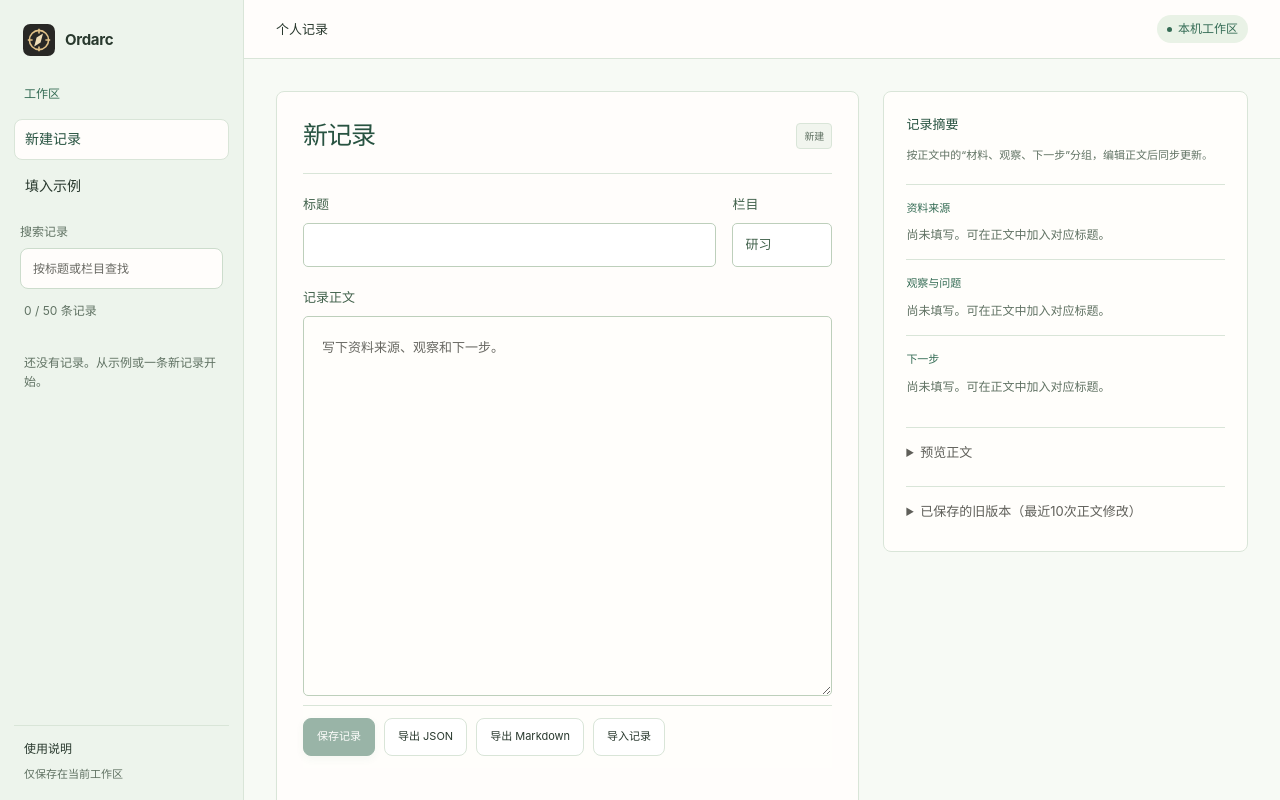
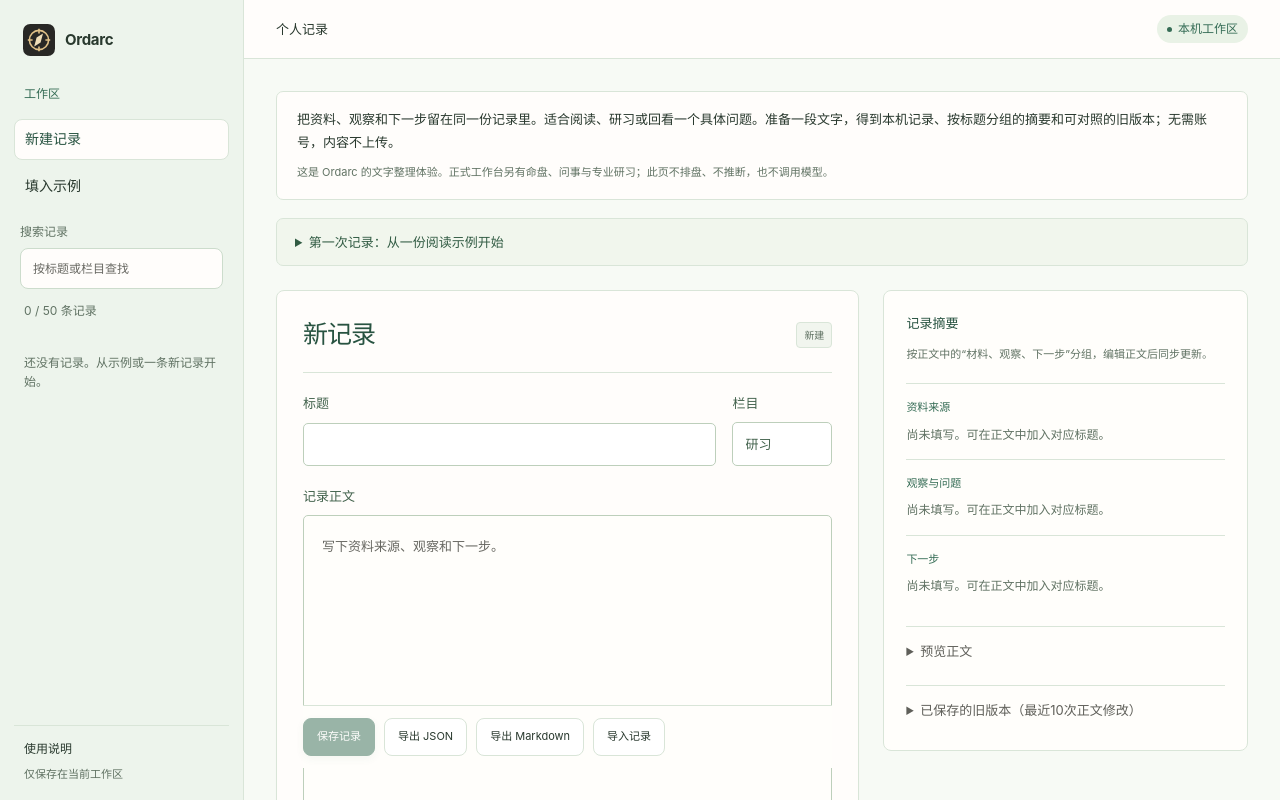
Before and after one commit to Chumaniac/ordarc-experience-shell, a React (Vite) app: page / in a window 1280 px wide. Built offline with nearby package versions, Linux system fonts and the light colour scheme.

Commit message:
Explain the note workspace and guide a first saved record

```diff
--- a/demo.css
+++ b/demo.css
@@ -142,3 +142,5 @@ main#content{padding:32px;overflow-y:auto}.note-desk{display:grid;grid-template-
 @media(max-width:720px){.workspace-shell{display:block}.app-sidebar{padding:16px 20px}.sidebar-actions{gap:8px}.sidebar-actions button{font-size:12px}.app-sidebar{border-bottom:1px solid var(--tool-line)}.workspace-bar{height:46px;font-size:12px}main#content{padding:20px}.note-editor{padding:20px;gap:18px}.editor-heading{align-items:start}.editor-heading h1{font-size:22px}.editor-heading>span{padding:3px 5px;white-space:nowrap}.note-meta{grid-template-columns:1fr 90px;gap:10px}.note-editor textarea{height:330px;padding:14px;font-size:16px}.note-editor>.actions{display:grid;grid-template-columns:1fr 1fr;gap:8px}.inspector-toggle{display:flex;justify-content:space-between;width:100%;background:#edf4e8;padding:12px;font-size:12px}.inspector-toggle::after{content:'+'}.inspector-toggle[aria-expanded=true]::after{content:'−'}.note-inspector{margin-top:12px;padding:20px}.note-summary-grid{grid-template-columns:1fr;gap:0}.note-editor label{font-size:12px}.note-desk{gap:18px}.help{margin-top:24px}}
 
 .record-item.selected small{color:#465e4a}
+
+.note-purpose{margin:0 0 18px;padding:16px 20px;border:1px solid var(--tool-line);border-radius:7px;background:#fffdfb;font-size:13px;line-height:1.8}.note-purpose p{margin:0}.note-purpose p+p{margin-top:8px;color:var(--tool-muted);font-size:11px}.note-purpose strong{font-weight:550}.note-start-guide{margin:0 0 24px;padding:0 18px;border:1px solid var(--tool-line);border-radius:7px;background:#f1f6ed}.note-start-guide>summary{cursor:pointer;padding:13px 0;font-size:13px;font-weight:550;color:#315b43}.note-start-guide ol{display:grid;grid-template-columns:repeat(3,minmax(0,1fr));gap:24px;padding-left:20px;margin:12px 0 18px}.note-start-guide li{font-size:12px;min-width:0}.note-start-guide p{color:var(--tool-muted);font-size:12px;line-height:1.8;margin:7px 0 10px}.note-start-guide button{font-size:12px;min-height:38px}.note-start-guide button:disabled{opacity:.5}.note-start-guide #note-summary-heading{scroll-margin-top:24px}@media(max-width:1100px){.note-start-guide ol{grid-template-columns:1fr;gap:14px}.note-start-guide button{min-height:44px}}
--- a/demo.tsx
+++ b/demo.tsx
@@ -133,6 +133,16 @@ function Demo() {
     setDraft({ ...draft, ...patch });
     setDirty(true);
   };
+  function loadExample() {
+    if (!canLeave()) return;
+    setDraft({ ...blank(), title: "一次阅读记录", notes: "材料：一篇关于时间安排的文章\n\n观察：上午适合处理需要连续思考的事。\n\n下一步：下周留出两段不安排会议的时间。" });
+    setDirty(true);
+    requestAnimationFrame(() => document.getElementById('record-title')?.focus());
+  }
+  function showInspector() {
+    setInspectorExpanded(true);
+    requestAnimationFrame(() => { const heading = document.getElementById('note-summary-heading'); heading?.focus(); heading?.scrollIntoView({ block: 'center' }); });
+  }
   const open = (n: Note) => {
     if (canLeave()) {
       setDraft(structuredClone(n));
@@ -232,21 +242,7 @@ function Demo() {
               >
                 新建记录
               </button>
-              <button
-                onClick={() => {
-                  if (canLeave()) {
-                    setDraft({
-                      ...blank(),
-                      title: "一次阅读记录",
-                      notes:
-                        "材料：一篇关于时间安排的文章\n\n观察：上午适合处理需要连续思考的事。\n\n下一步：下周留出两段不安排会议的时间。",
-                    });
-                    setDirty(true);
-                  }
-                }}
-              >
-                填入示例
-              </button>
+              <button onClick={loadExample}>填入示例</button>
             </div>
             <button className="records-toggle" type="button" hidden={!compact} aria-expanded={recordsExpanded} aria-controls="record-browser" onClick={() => setRecordsExpanded(!recordsExpanded)}>记录与搜索（{items.length}）</button>
             <div id="record-browser" className="record-browser" hidden={compact && !recordsExpanded}>
@@ -289,6 +285,8 @@ function Demo() {
           <header className="workspace-bar"><span>个人记录</span><span className="workspace-status"><i aria-hidden="true" />本机工作区</span></header>
           <main id="content" tabIndex={-1}>
 
+          <section className="note-purpose" aria-label="Ordarc 文字体验用途"><p><strong>把资料、观察和下一步留在同一份记录里。</strong>适合阅读、研习或回看一个具体问题。准备一段文字，得到本机记录、按标题分组的摘要和可对照的旧版本；无需账号，内容不上传。</p><p>这是 Ordarc 的文字整理体验。正式工作台另有命盘、问事与专业研习；此页不排盘、不推断，也不调用模型。</p></section>
+          <details className="note-start-guide"><summary>第一次记录：从一份阅读示例开始</summary><ol><li><strong>先看一份完整输入</strong><p>示例把“材料、观察、下一步”分别写成段落。换成自己的内容前，可先看看它们怎样进入摘要。</p><button type="button" onClick={loadExample}>从阅读记录示例开始</button></li><li><strong>修改并保存</strong><p>填写标题与正文，再保存到当前浏览器。后续修改正文再保存，会保留被替换的版本。</p><button type="button" disabled={!dirty || !!initial.error} onClick={() => { save(); requestAnimationFrame(() => document.getElementById('note-status')?.focus()); }}>保存当前草稿</button></li><li><strong>回看依据或导出</strong><p>展开摘要、预览与旧版本。换设备或清理浏览器数据前，用 JSON 或 Markdown 带走自己的副本。</p><button type="button" onClick={showInspector}>查看摘要与旧版本</button></li></ol></details>
           <div className="note-desk"><section className="note-editor" aria-label="编辑记录">
             <div className="editor-heading">
               <h1 id="record-title" tabIndex={-1}>{draft.title || "新记录"}</h1>
@@ -401,9 +399,9 @@ function Demo() {
                 </button>
               ) : null}
             </div>
-            <p role="status">{message}</p>
+            <p id="note-status" tabIndex={-1} role="status">{message}</p>
             </section><div className="inspector-wrap"><button className="inspector-toggle" aria-label="摘要、预览与旧版本" aria-expanded={inspectorExpanded} aria-controls="note-inspector" type="button" onClick={() => setInspectorExpanded(!inspectorExpanded)}>摘要、预览与旧版本</button><aside id="note-inspector" className="note-inspector" hidden={compact && !inspectorExpanded} aria-label="记录依据与版本"><section className="structured-note" aria-label="结构化记录">
-              <h3>记录摘要</h3>
+              <h3 id="note-summary-heading" tabIndex={-1}>记录摘要</h3>
               <p className="muted">
                 按正文中的“材料、观察、下一步”分组，编辑正文后同步更新。
               </p>
```
Also changed, not shown: 1 other file (tests, documents, lock files or other folders).
